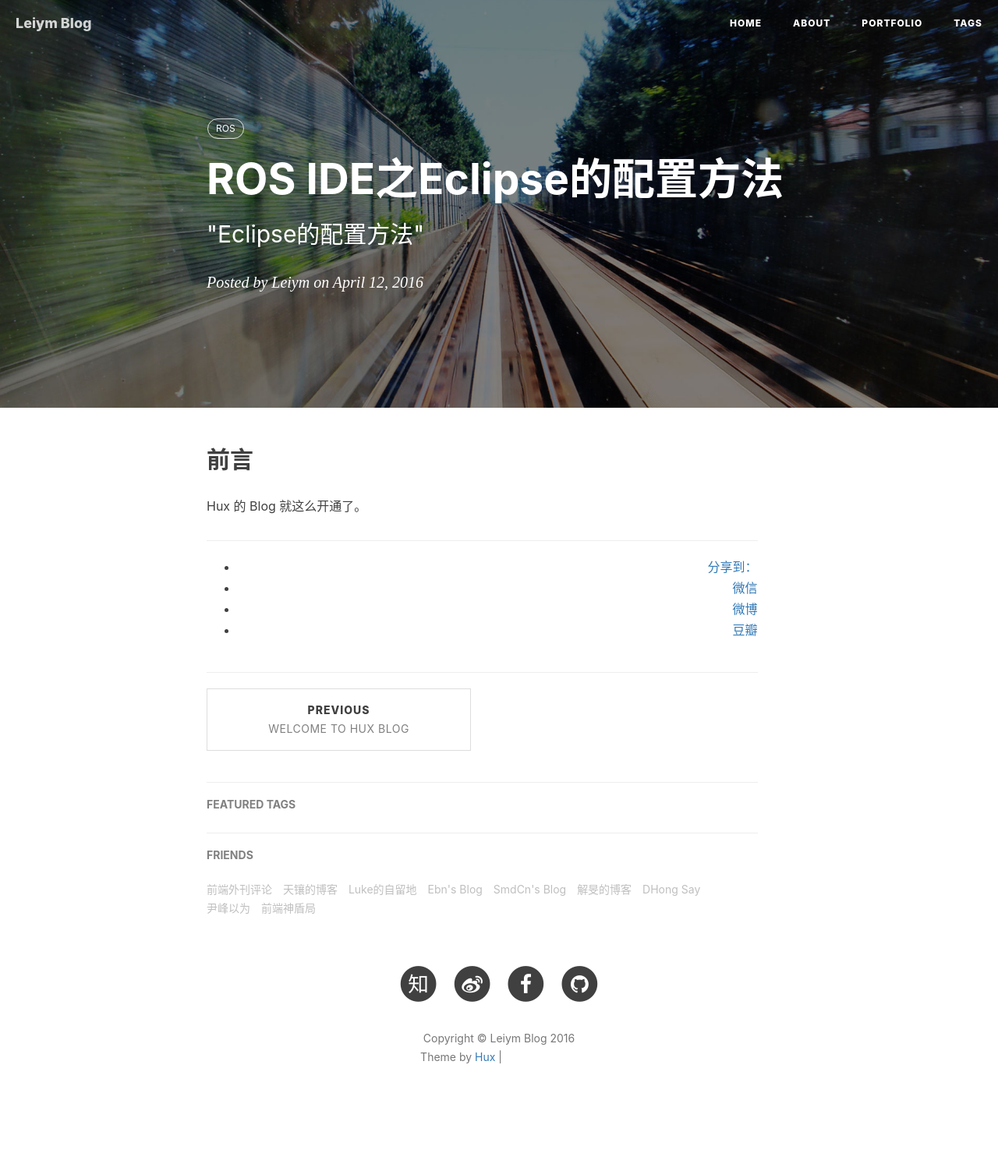
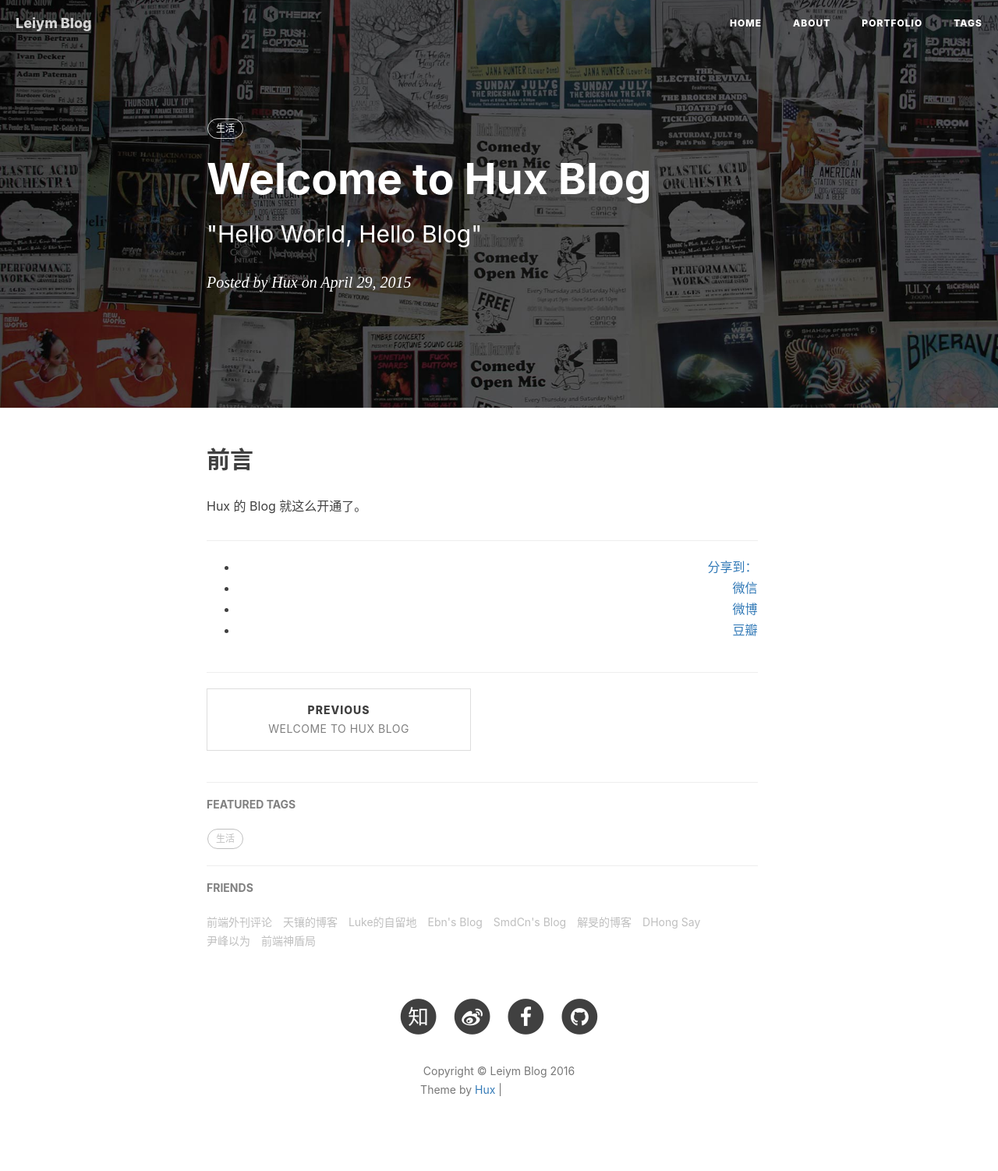
Before and after one commit to ozaki8/missmiaom.github.io, a Jekyll site: the page built from _posts/2016-04-12-ros-ide-eclipse.markdown, in a window 1280 px wide. Shown: the whole page at 78% size. Built offline with Jekyll 4.4.1, drawn with Linux system fonts in a browser that asks for light colours; nearby versions of some CDN libraries; comment, search, counter and statistics services are not loaded; before the commit the page ends 1460 px from its top, so only the background shows below that; grey boxes are pictures that could not be loaded.

Commit message:
Update 2016-04-12-ros-ide-eclipse.markdown

```diff
--- a/_posts/2016-04-12-ros-ide-eclipse.markdown
+++ b/_posts/2016-04-12-ros-ide-eclipse.markdown
@@ -1,12 +1,11 @@
 ---
 layout:     post
-title:      "ROS IDE之Eclipse的配置方法"
-subtitle:   "\"Eclipse的配置方法\""
-date:       2016-04-12 12:00:00
-author:     "Leiym"
-header-img: "img/post-bg-2015.jpg"
+title:      "Welcome to Hux Blog"
+subtitle:   " \"Hello World, Hello Blog\""
+date:       2015-04-29 12:00:00
+author:     "Hux"
 tags:
-    - ROS
+    - 生活
 ---
 
 ## 前言
```
